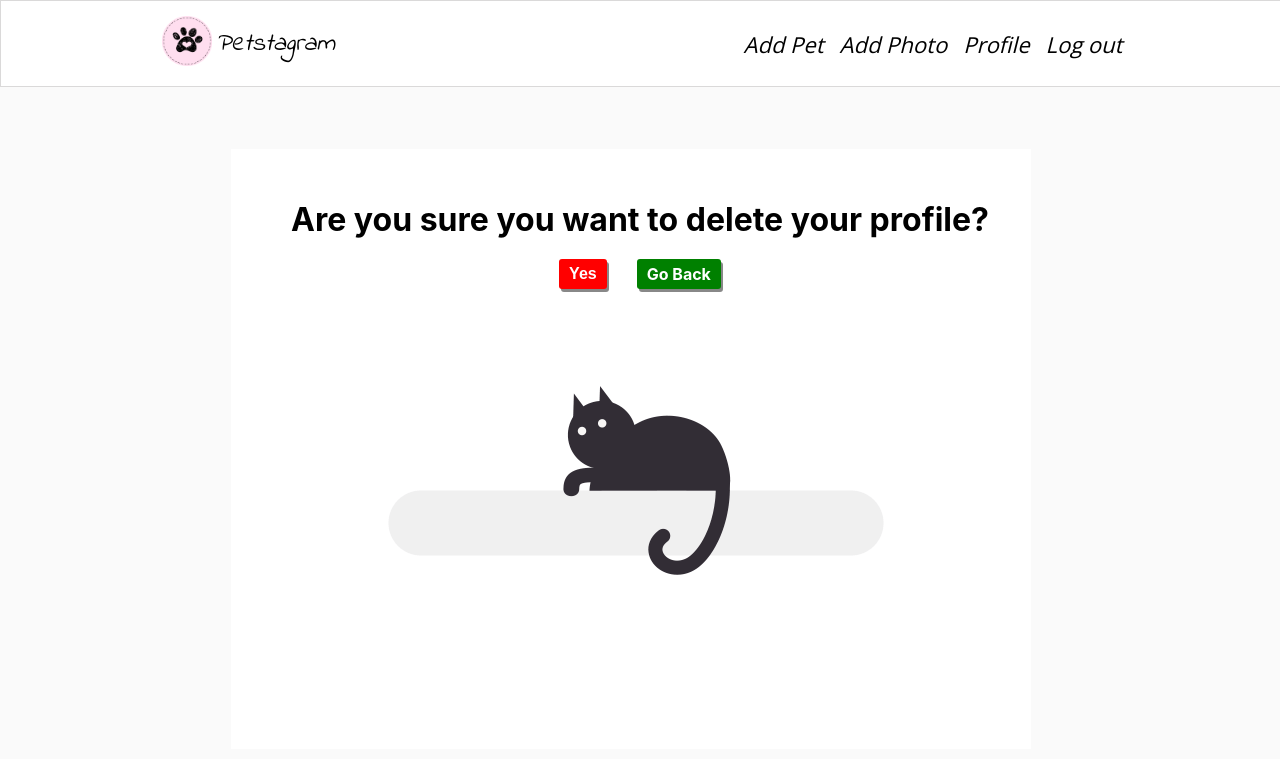
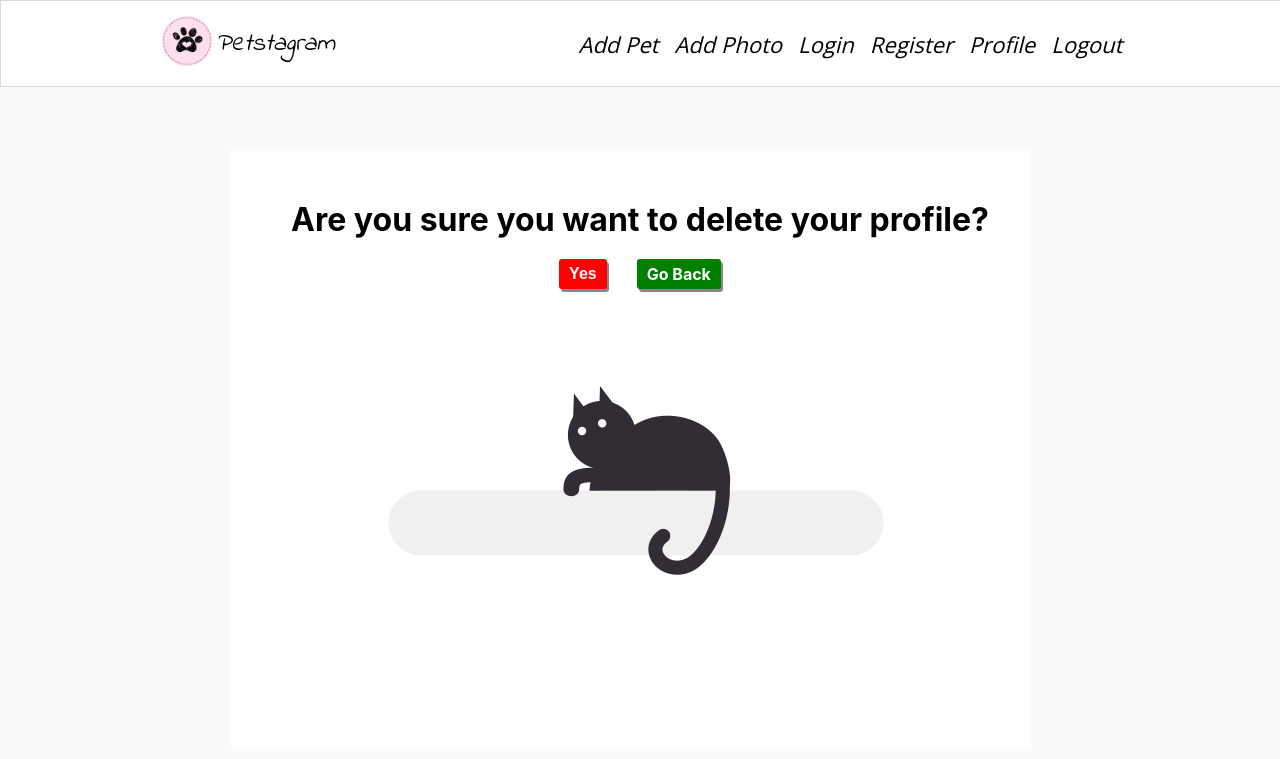
Before and after one commit to Viksata7677/Petstagram, a Django app: page /accounts/profile/1/delete/ in a window 1280 px wide. Shown: the top 759 px of the page. Run offline with Django 5.2, Linux system fonts and the light colour scheme.

Commit message:
Updated base.html file

```diff
--- a/templates/base.html
+++ b/templates/base.html
@@ -1,9 +1,18 @@
+{% load static %}
 <!DOCTYPE html>
 <html lang="en">
+
 <!-- Starts Head Section -->
 <head>
-    <link rel="stylesheet" href="/static/css/styles.css">
-    <link rel="icon" type="image/x-icon" href="/static/images/free-30-instagram-stories-icons23_122570.png">
+    <link rel="stylesheet" href="{% static 'css/styles.css' %}">
+    <link rel="icon" type="image/x-icon"
+          href="{% static 'images/free-30-instagram-stories-icons23_122570.png' %}">
+    <link rel="stylesheet"
+          href="https://cdnjs.cloudflare.com/ajax/libs/font-awesome/6.5.1/css/all.min.css"
+          integrity="sha512-DTOQO9RWCH3ppGqcWaEA1BIZOC6xxalwEsw9c2QQeAIftl+Vegovlnee1c9QX4TctnWMn13TZye+giMm8e2LwA=="
+          crossorigin="anonymous"
+          referrerpolicy="no-referrer"
+    >
     <title>Petstagram</title>
 </head>
 <!-- End Head Section -->
@@ -15,31 +24,49 @@
 <header>
     <nav class="navbar">
         <div class="container">
+
             <div class="logo">
                 <!-- Link to Home Page -->
                 <a href="#">
-                    <img width="50px" src="/static/images/free-30-instagram-stories-icons23_122570.png" alt="img1">
+                    <img width="50px"
+                         src="{% static 'images/free-30-instagram-stories-icons23_122570.png' %}"
+                         alt="img1">
                 </a>
 
                 <!-- Link to Home Page -->
-                <a class="home" href="#">
+                <a class="home" href="{% url 'homepage' %}">
                     <i>Petstagram</i>
                 </a>
             </div>
 
             <div class="nav-links">
                 <ul class="nav-group">
+
                     <li class="nav-item">
                         <!-- Link to Add Pet Page -->
-                        <a href="#">
+                        <a href="{% url 'pet-add' %}">
                             <i>Add Pet</i>
                         </a>
                     </li>
 
                     <li class="nav-item">
                         <!-- Link to Add Photo Page -->
-                        <a href="#">
+                        <a href="{% url 'photo-add' %}">
                             <i>Add Photo</i>
+                        </a>
+                    </li>
+
+                    <li class="nav-item">
+                        <!-- Link to Login Page -->
+                        <a href="{% url 'login' %}">
+                            <i>Login</i>
+                        </a>
+                    </li>
+
+                    <li class="nav-item">
+                        <!-- Link to Register Page -->
+                        <a href="{% url 'register' %}">
+                            <i>Register</i>
                         </a>
                     </li>
 
@@ -49,25 +76,33 @@
                             <i>Profile</i>
                         </a>
                     </li>
+
                     <li class="nav-item">
-                        <!-- Log out -->
                         <a href="#">
-                            <i>Log out</i>
+                            <i>Logout</i>
                         </a>
                     </li>
+
                 </ul>
             </div>
+
         </div>
     </nav>
 </header>
 <!-- End Header Section with Navigation Bar -->
-{% block content %}
 
-{% endblock %}
+<!-- Starts Main Section -->
+<main>
+    {% block content %}
+    {% endblock %}
+</main>
+<!-- End Main Section -->
+
+<!-- Start Footer Section -->
 <div class="footer">
-		<span class="footer-section">
-			© 2024 SOFTUNI WORKSHOP FOR PYTHON WEB MODULE
-		</span>
+    <span class="footer-section">
+        © 2024 SOFTUNI WORKSHOP FOR PYTHON WEB MODULE
+    </span>
 </div>
 <!-- End Footer Section -->
 
```
